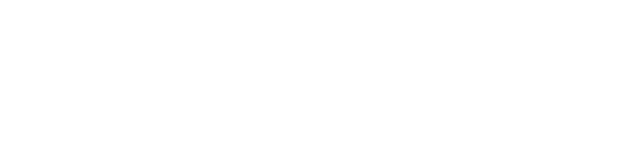
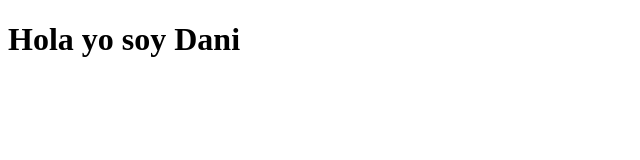
Before and after one commit to danielin17/practicandoGit, a plain HTML site: page index.html in a window 1280 px wide. Shown: the whole page, without its empty margins (0-640 px from the left). Drawn offline with Linux system fonts and the light colour scheme.

Commit message:
Add my name

```diff
--- a/index.html
+++ b/index.html
@@ -6,6 +6,7 @@
     <title>Trabajando con Git</title>
 </head>
 <body>
+    <h1>Hola yo soy Dani</h1>
 
 </body>
 </html>
```
